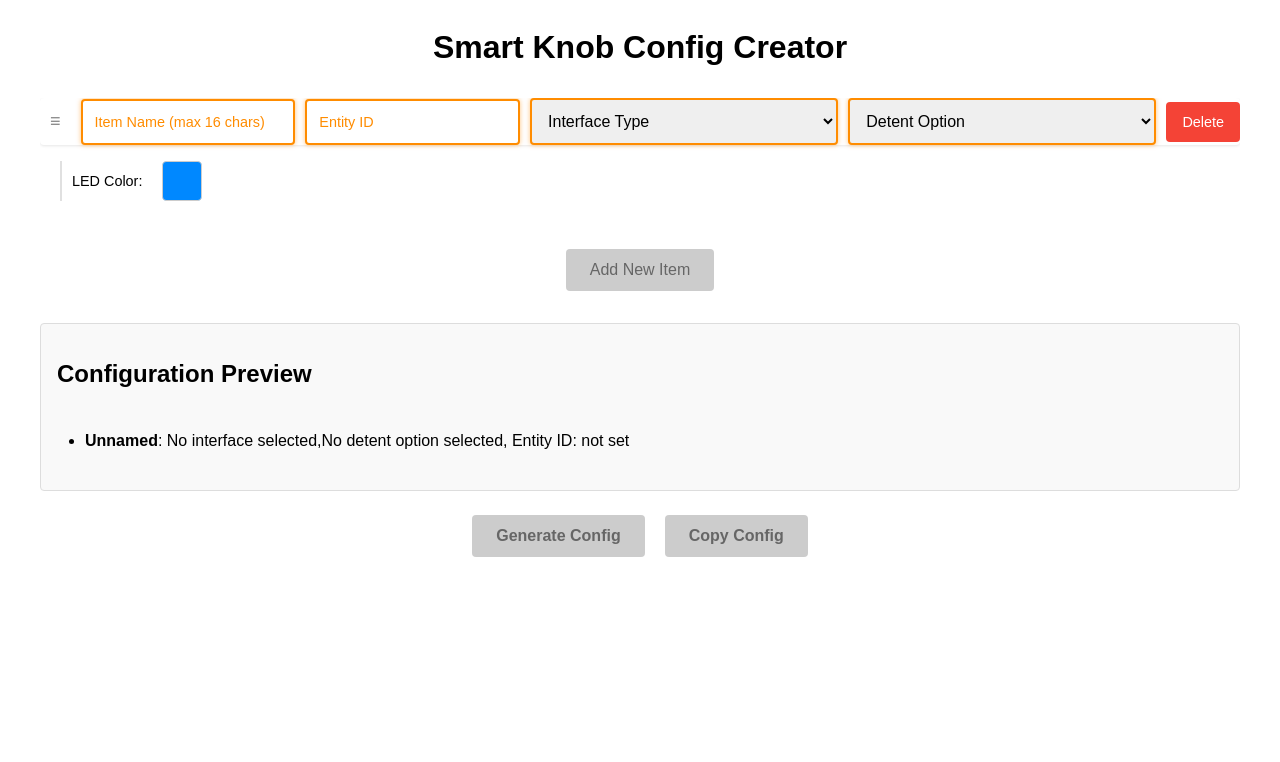
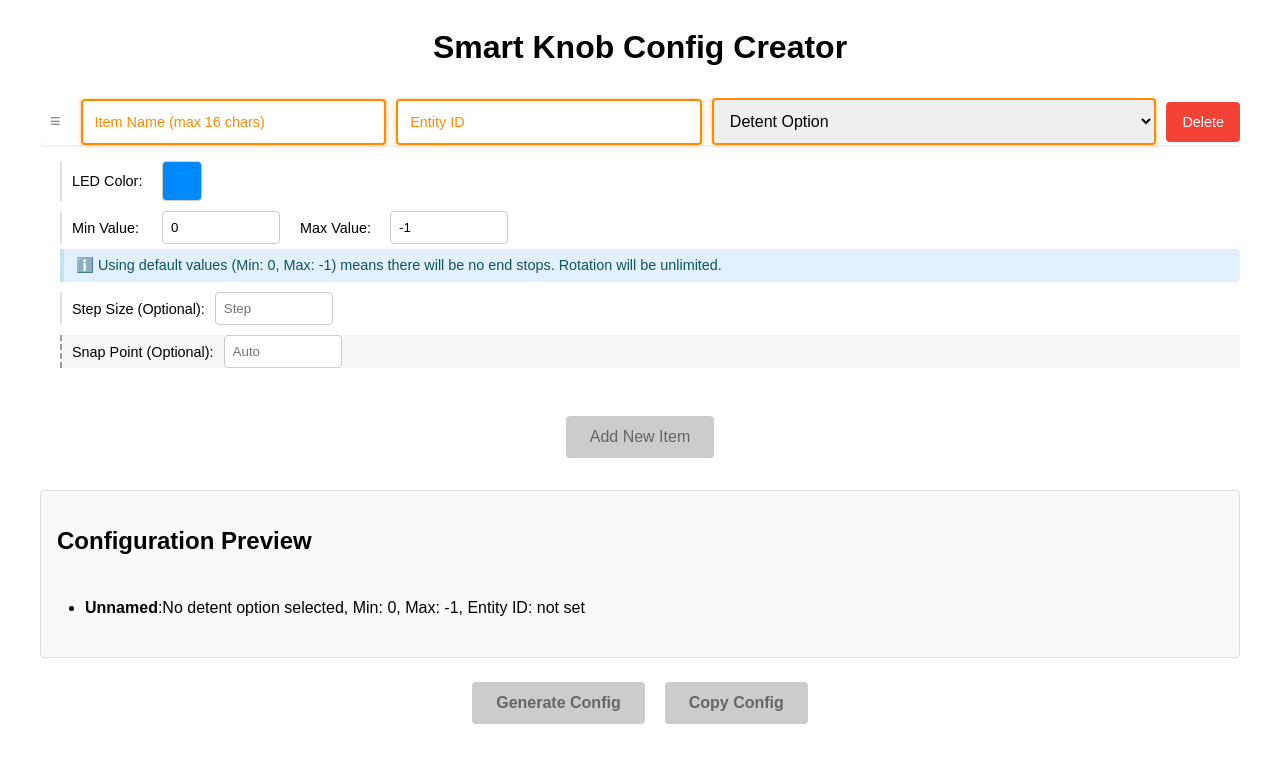
Before and after one commit to Pytonballoon810/Smart-Home-Knob-Conf-Gen, a React (Vite) app in the folder rusty-smart-knob-conf-gen/: page / in a window 1280 px wide. Shown: the top 762 px of the page. Built offline with nearby package versions, Linux system fonts and the light colour scheme.

Commit message:
Enhance ConfigItem component with advanced settings and custom detent strength input

```diff
--- a/rusty-smart-knob-conf-gen/src/App.tsx
+++ b/rusty-smart-knob-conf-gen/src/App.tsx
@@ -1,21 +1,10 @@
 import { useState, useEffect } from "react";
 import "./App.css";
-import ConfigItem, {
-  requiresMinMax,
-  canHaveStep
-} from "./components/ConfigItem";
+import ConfigItem from "./components/ConfigItem";
 
 function App() {
-  // Constants for width_radians calculations
-  const WIDTH_RADIANS = {
-    "Unbound": 10 * Math.PI / 180,
-    "Bounded / Course Values": 8.225806452 * Math.PI / 180,
-    "Multi Rev": 10 * Math.PI / 180,
-    "On/Off": 60 * Math.PI / 180,
-    "Return to Center": 60 * Math.PI / 180,
-    "Magnetic Detents": 7 * Math.PI / 180,
-    "Fine Values": 1 * Math.PI / 180
-  };
+  // Use a standard width_radians value (10 degrees in radians)
+  const DEFAULT_WIDTH_RADIANS = 10 * Math.PI / 180;
 
   // Constants for detent strength
   const DETENT_STRENGTH = {
@@ -27,9 +16,26 @@ function App() {
   // Default RGB color for led_hue (blue = 200)
   const DEFAULT_COLOR = "#0088ff"; // This approximately corresponds to hue 200
 
-  // Expanded config item structure with color for led_hue
+  // Default snap point
+  const DEFAULT_SNAP_POINT = 0.55;
+
+  // Default custom detent strength
+  const DEFAULT_CUSTOM_DETENT_STRENGTH = "0.5";
+
+  // Simplified config item structure with customDetentStrength
   const [configItems, setConfigItems] = useState([
-    { id: 1, name: "", entityId: "", interfaceType: "", detentOption: "", min: "0", max: "-1", step: "", color: DEFAULT_COLOR }
+    {
+      id: 1,
+      name: "",
+      entityId: "",
+      detentOption: "",
+      min: "0",
+      max: "-1",
+      step: "",
+      color: DEFAULT_COLOR,
+      snapPoint: "",
+      customDetentStrength: DEFAULT_CUSTOM_DETENT_STRENGTH
+    }
   ]);
 
   // State for notification
@@ -56,7 +62,18 @@ function App() {
   const addConfigItem = () => {
     setConfigItems([
       ...configItems,
-      { id: getNextId(), name: "", entityId: "", interfaceType: "", detentOption: "", min: "0", max: "-1", step: "", color: DEFAULT_COLOR }
+      {
+        id: getNextId(),
+        name: "",
+        entityId: "",
+        detentOption: "",
+        min: "0",
+        max: "-1",
+        step: "",
+        color: DEFAULT_COLOR,
+        snapPoint: "",
+        customDetentStrength: DEFAULT_CUSTOM_DETENT_STRENGTH
+      }
     ]);
   };
 
@@ -68,6 +85,15 @@ function App() {
     // Limit name to 16 characters
     if (field === "name" && value.length > 16) {
       value = value.slice(0, 16);
+    }
+
+    // For customDetentStrength, ensure it's a valid number with one decimal place
+    if (field === "customDetentStrength" && value !== "") {
+      const numValue = parseFloat(value);
+      if (!isNaN(numValue)) {
+        // Round to 1 decimal place
+        value = Math.min(9.9, Math.max(0, numValue)).toFixed(1);
+      }
     }
 
     setConfigItems(
@@ -89,24 +115,20 @@ function App() {
       return item.entityId.length > 0;
     }
 
-    // Interface type validation
-    if (field === "interfaceType") {
-      return item.interfaceType !== "";
-    }
-
     // Detent option validation
     if (field === "detentOption") {
       return item.detentOption !== "";
     }
 
-    // Min/max validation for specific interface types
-    if ((field === "min" || field === "max") && requiresMinMax.includes(item.interfaceType)) {
-      return item[field] !== "";
+    // Custom detent strength validation
+    if (field === "customDetentStrength" && item.detentOption === "Custom") {
+      const value = parseFloat(item.customDetentStrength);
+      return !isNaN(value) && value >= 0 && value <= 9.9;
     }
 
-    // Step is optional, so always valid
-    if (field === "step") {
-      return true;
+    // Min/max validation - always required now
+    if (field === "min" || field === "max") {
+      return item[field] !== "";
     }
 
     return true;
@@ -116,7 +138,7 @@ function App() {
   const checkAllItemsValid = () => {
     return configItems.every(item => {
       // Basic fields validation
-      if (!item.name || !item.entityId || !item.interfaceType || !item.detentOption) {
+      if (!item.name || !item.entityId || !item.detentOption) {
         return false;
       }
 
@@ -125,11 +147,17 @@ function App() {
         return false;
       }
 
-      // Check min/max values for types that require them
-      if (requiresMinMax.includes(item.interfaceType)) {
-        if (item.min === "" || item.max === "") {
+      // Custom detent strength validation
+      if (item.detentOption === "Custom") {
+        const value = parseFloat(item.customDetentStrength);
+        if (isNaN(value) || value < 0 || value > 9.9) {
           return false;
         }
+      }
+
+      // Check min/max values - always required
+      if (item.min === "" || item.max === "") {
+        return false;
       }
 
       // All validations passed
@@ -174,29 +202,32 @@ function App() {
     return Math.round(h);
   };
 
-  // Format config items according to the specified JSON structure
+  // Format config items with simplified structure
   const formatConfigItems = () => {
     return configItems.map(item => {
       let minPosition = item.min !== "" ? item.min : "0";
       let maxPosition = item.max !== "" ? item.max : "-1";
 
-      // Override min and max for On/Off type
-      if (item.interfaceType === "On/Off") {
-        minPosition = "0";
-        maxPosition = "1";
+      // Use default width_radians
+      let widthRadians = DEFAULT_WIDTH_RADIANS;
+
+      // Determine detent strength based on selected option
+      let detentStrength;
+      if (item.detentOption === "Custom") {
+        detentStrength = parseFloat(item.customDetentStrength);
+      } else {
+        detentStrength = DETENT_STRENGTH[item.detentOption as keyof typeof DETENT_STRENGTH] || 0;
       }
 
-      let widthRadians = WIDTH_RADIANS[item.interfaceType as keyof typeof WIDTH_RADIANS] || WIDTH_RADIANS["Unbound"];
-
-      // Adjust width_radians for Fine Values by multiplying with 255/max
-      if (item.interfaceType === "Fine Values" && maxPosition !== "-1") {
-        const maxVal = parseInt(maxPosition);
-        if (!isNaN(maxVal) && maxVal > 0) {
-          widthRadians = widthRadians * (255 / maxVal);
-        }
+      // Determine snap_point based on user override or default
+      let snapPoint;
+      if (item.snapPoint && !isNaN(parseFloat(item.snapPoint))) {
+        // Use user-defined value
+        snapPoint = parseFloat(item.snapPoint);
+      } else {
+        // Use default
+        snapPoint = DEFAULT_SNAP_POINT;
       }
-
-      const detentStrength = DETENT_STRENGTH[item.detentOption as keyof typeof DETENT_STRENGTH] || 0;
 
       return {
         position: 0,
@@ -205,8 +236,8 @@ function App() {
         width_radians: widthRadians,
         detent_strength: detentStrength,
         endstop_strength: 1,
-        snap_point: 0.55,
-        text: `${item.name}\n${item.detentOption}`,
+        snap_point: snapPoint,
+        text: `${item.name}\n${item.detentOption === "Custom" ? `Custom (${item.customDetentStrength})` : item.detentOption}`,
         led_hue: hexToHue(item.color),
         entity_id: item.entityId
       };
@@ -227,9 +258,10 @@ function App() {
 
   const copyConfigToClipboard = () => {
     const formattedConfig = formatConfigItems();
-    const configText = JSON.stringify(formattedConfig, null, 2);
-    navigator.clipboard.writeText(configText).then(() => {
-      setNotification({ visible: true, message: "Configuration copied to clipboard!" });
+    // Use compact JSON without indentation for clipboard copy
+    const compactConfigText = JSON.stringify(formattedConfig);
+    navigator.clipboard.writeText(compactConfigText).then(() => {
+      setNotification({ visible: true, message: "Compact configuration copied to clipboard!" });
     }).catch(err => {
       console.error("Failed to copy config: ", err);
       setNotification({ visible: true, message: "Failed to copy configuration!" });
@@ -245,15 +277,11 @@ function App() {
     setConfigItems(result);
   };
 
-  // Note: This function is no longer needed since we implemented custom drag handling
-  // but we're keeping the reorderItems function for use within our custom implementation
-
   return (
     <main className="container">
       <h1>Smart Knob Config Creator</h1>
 
       <div className="config-items">
-        {/* Use a drag and drop library like react-beautiful-dnd */}
         <div className="drag-container">
           {configItems.map((item, index) => (
             <div key={item.id} className="draggable-item">
@@ -335,7 +363,7 @@ function App() {
 
                       // Remove clone and show original
                       document.body.removeChild(clone);
-                    // @ts-ignore
+                      // @ts-ignore
                       dragElement.style.visibility = 'visible';
                       placeholder.parentNode?.removeChild(placeholder);
 
@@ -372,12 +400,12 @@ function App() {
             <ul>
               {configItems.map(item => (
                 <li key={item.id}>
-                  <strong>{item.name || "Unnamed"}</strong>: {item.interfaceType || "No interface selected"},
-                  {item.detentOption || "No detent option selected"}
-                  {requiresMinMax.includes(item.interfaceType) && (
-                    <span>, Min: {item.min || "not set"}, Max: {item.max || "not set"}</span>
-                  )}
-                  {canHaveStep.includes(item.interfaceType) && item.step && (
+                  <strong>{item.name || "Unnamed"}</strong>:
+                  {item.detentOption === "Custom" ?
+                    `Custom Detent (${item.customDetentStrength})` :
+                    (item.detentOption || "No detent option selected")}
+                  <span>, Min: {item.min || "not set"}, Max: {item.max || "not set"}</span>
+                  {item.step && (
                     <span>, Step: {item.step}</span>
                   )}
                   <span>, Entity ID: {item.entityId || "not set"}</span>
--- a/rusty-smart-knob-conf-gen/src/components/ConfigItem.css
+++ b/rusty-smart-knob-conf-gen/src/components/ConfigItem.css
@@ -153,6 +153,30 @@
   overflow-wrap: break-word;
 }
 
+/* Advanced settings styling */
+.advanced-params {
+  border-left: 2px dashed #9e9e9e;
+  background-color: #f8f8f8;
+}
+
+.advanced-warning {
+  margin: 5px 0 5px 20px;
+  padding: 8px 12px;
+  background-color: #fff0f0;
+  color: #a94442;
+  border-left: 4px solid #f5c6cb;
+  border-radius: 0 4px 4px 0;
+  font-size: 0.9rem;
+  animation: fadeIn 0.3s ease;
+}
+
+.param-hint {
+  font-size: 0.8rem;
+  color: #666;
+  margin-left: 10px;
+  font-style: italic;
+}
+
 /* Add responsive styles */
 @media (max-width: 768px) {
   .additional-params {
@@ -164,4 +188,8 @@
   .param-container {
     margin-bottom: 10px;
   }
+
+  .advanced-params {
+    padding-left: 5px;
+  }
 }
--- a/rusty-smart-knob-conf-gen/src/components/ConfigItem.tsx
+++ b/rusty-smart-knob-conf-gen/src/components/ConfigItem.tsx
@@ -1,42 +1,8 @@
 import React from 'react';
 import './ConfigItem.css';
 
-// Define the interface types and options as constants for reuse
-export const interfaceTypes = [
-  "Unbound",
-  "Bounded / Course Values",
-  "Multi Rev",
-  "On/Off",
-  "Return to Center",
-  "Magnetic Detents",
-  "Fine Values"
-];
-
-export const detentOptions = ["No Detents", "Weak Detents", "Strong Detents"];
-
-// Types that require min/max values
-export const requiresMinMax = [
-  "Bounded / Course Values",
-  "Multi Rev",
-  "Fine Values",
-  "Magnetic Detents"
-];
-
-// Types that require min/max values and are editable
-export const requiresMinMaxEditable = [
-  "Bounded / Course Values",
-  "Multi Rev",
-  "Fine Values",
-  "Magnetic Detents"
-];
-
-// Types that require min/max values but are not user-editable
-export const requiresMinMaxFixed = [
-  "On/Off"
-];
-
-// Types that can have step size
-export const canHaveStep = ["Magnetic Detents"];
+// Define the detent options with Custom option
+export const detentOptions = ["No Detents", "Weak Detents", "Strong Detents", "Custom"];
 
 // Interface for ConfigItem props
 export interface ConfigItemProps {
@@ -44,17 +10,18 @@ export interface ConfigItemProps {
     id: number;
     name: string;
     entityId: string;
-    interfaceType: string;
     detentOption: string;
     min: string;
     max: string;
     step: string;
     color: string;
+    snapPoint: string;
+    customDetentStrength: string; // Add custom detent strength field
   };
   onUpdate: (id: number, field: string, value: any) => void;
   onDelete: (id: number) => void;
   isFieldValid: (item: any, field: string) => boolean;
-  dragHandleProps?: any; // Add drag handle props
+  dragHandleProps?: any;
 }
 
 const ConfigItem: React.FC<ConfigItemProps> = ({ item, onUpdate, onDelete, isFieldValid, dragHandleProps }) => {
@@ -84,19 +51,6 @@ const ConfigItem: React.FC<ConfigItemProps> = ({ item, onUpdate, onDelete, isFie
         />
 
         <select
-          value={item.interfaceType}
-          onChange={(e) => onUpdate(item.id, "interfaceType", e.target.value)}
-          className={`select-dropdown ${!item.interfaceType ? 'placeholder' : ''} ${!isFieldValid(item, "interfaceType") ? 'invalid' : ''}`}
-        >
-          <option value="" disabled>Interface Type</option>
-          {interfaceTypes.map((type) => (
-            <option key={type} value={type}>
-              {type}
-            </option>
-          ))}
-        </select>
-
-        <select
           value={item.detentOption}
           onChange={(e) => onUpdate(item.id, "detentOption", e.target.value)}
           className={`select-dropdown ${!item.detentOption ? 'placeholder' : ''} ${!isFieldValid(item, "detentOption") ? 'invalid' : ''}`}
@@ -118,6 +72,29 @@ const ConfigItem: React.FC<ConfigItemProps> = ({ item, onUpdate, onDelete, isFie
         </button>
       </div>
 
+      {/* Display input for custom detent strength when Custom is selected */}
+      {item.detentOption === "Custom" && (
+        <div className="additional-params">
+          <div className="param-container">
+            <label>Detent Strength:</label>
+            <input
+              type="number"
+              value={item.customDetentStrength}
+              onChange={(e) => onUpdate(item.id, "customDetentStrength", e.target.value)}
+              placeholder="0.0-9.9"
+              className={`param-input ${!isFieldValid(item, "customDetentStrength") ? 'invalid' : ''}`}
+              step="0.1"
+              min="0"
+              max="9.9"
+              required
+            />
+          </div>
+          <div className="param-hint">
+            Enter a value between 0.0 (no detents) and 9.9 (very strong)
+          </div>
+        </div>
+      )}
+
       {/* Display warning for Strong Detents */}
       {item.detentOption === "Strong Detents" && (
         <div className="detent-warning">
@@ -137,8 +114,7 @@ const ConfigItem: React.FC<ConfigItemProps> = ({ item, onUpdate, onDelete, isFie
         </div>
       </div>
 
-      {/* Show min/max inputs for specific interface types that need user input */}
-      {item.interfaceType && requiresMinMaxEditable.includes(item.interfaceType) && (
+      {/* Always show min/max inputs */}
       <div className="additional-params">
         <div className="param-container">
           <label>Min Value:</label>
@@ -163,29 +139,15 @@ const ConfigItem: React.FC<ConfigItemProps> = ({ item, onUpdate, onDelete, isFie
           />
         </div>
       </div>
-      )}
 
       {/* Warning for default min/max values */}
-      {item.interfaceType &&
-       requiresMinMaxEditable.includes(item.interfaceType) &&
-       item.min === "0" &&
-       item.max === "-1" && (
+      {item.min === "0" && item.max === "-1" && (
         <div className="param-warning">
           ℹ️ Using default values (Min: 0, Max: -1) means there will be no end stops. Rotation will be unlimited.
         </div>
       )}
 
-      {/* Show info message for types with fixed min/max values */}
-      {item.interfaceType && requiresMinMaxFixed.includes(item.interfaceType) && (
-        <div className="additional-params">
-          <div className="param-container info-message">
-            <span>This type uses fixed values: Min = 0, Max = 1</span>
-          </div>
-        </div>
-      )}
-
-      {/* Show step input for magnetic detents */}
-      {item.interfaceType && canHaveStep.includes(item.interfaceType) && (
+      {/* Show step input for all items */}
       <div className="additional-params">
         <div className="param-container">
           <label>Step Size (Optional):</label>
@@ -198,6 +160,29 @@ const ConfigItem: React.FC<ConfigItemProps> = ({ item, onUpdate, onDelete, isFie
           />
         </div>
       </div>
+
+      {/* Advanced section for snap point override */}
+      <div className="additional-params advanced-params">
+        <div className="param-container">
+          <label>Snap Point (Optional):</label>
+          <input
+            type="number"
+            value={item.snapPoint}
+            onChange={(e) => onUpdate(item.id, "snapPoint", e.target.value)}
+            placeholder="Auto"
+            className="param-input"
+            min="0"
+            max="1"
+            step="0.01"
+          />
+        </div>
+      </div>
+
+      {/* Warning for snap point override */}
+      {item.snapPoint && (
+        <div className="advanced-warning">
+          ⚠️ Modifying the snap point is for advanced users only. Default value: 0.55
+        </div>
       )}
     </div>
   );
```
Lines whose indentation alone changed are shown as unchanged.
